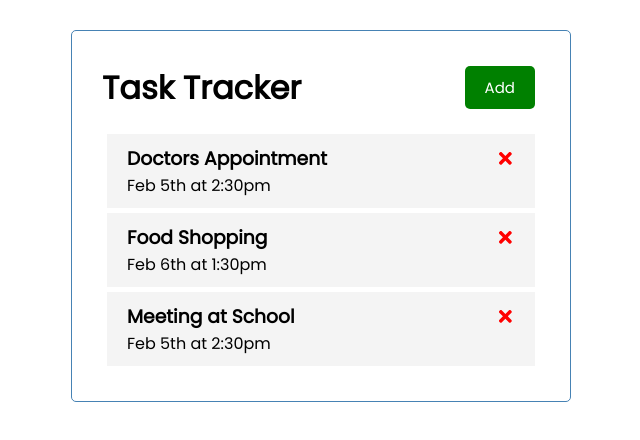
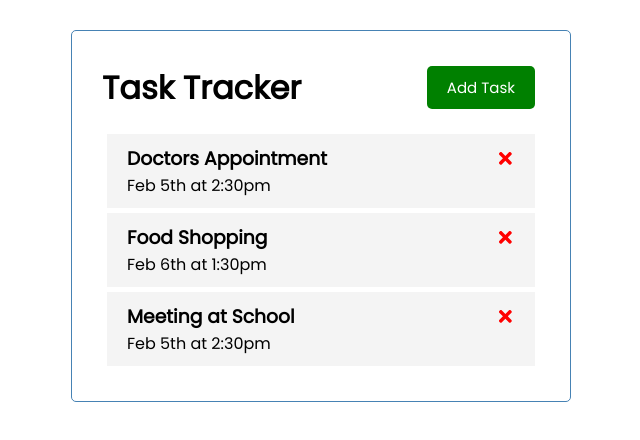
Before and after one commit to Vsomera/Task-Tracker, a React (Create React App) app: page / in a window 1280 px wide. Shown: the top 440 px of the page, without its empty margins (319-959 px from the left). Built offline with nearby package versions, Linux system fonts and the light colour scheme.

Commit message:
added more stuff on add task button click

```diff
--- a/src/App.js
+++ b/src/App.js
@@ -60,7 +60,13 @@ function App() {
 
   return (
     <div className="container">
-      <Header toggleForm={toggleAddForm}/>
+      <Header
+      toggleForm={toggleAddForm}
+      btnColor = {showAddTask ? "red" : "green"}
+      btnText = {showAddTask ? "Close" : "Add Task"}
+      />
+
+
       {showAddTask && <AddTask onAdd={addTask} />} {/* If showAddTask is True, show add task form */}
         {tasks.length > 0 ?
           <Tasks tasks={tasks}           // Sends tasks list to Tasks.js component
--- a/src/components/Header.js
+++ b/src/components/Header.js
@@ -1,12 +1,12 @@
 import PropTypes from 'prop-types'
 import Button from './Button'
 
-const Header = ({ title, toggleForm }) => { // props is an object(dict) that is passed in
+const Header = ({ title, btnText, btnColor, toggleForm }) => { // props is an object(dict) that is passed in
 
   return (
     <header className="header">
         <h1>{title}</h1>
-        <Button text="Add" color="green" onClick={toggleForm}/> {/*Calls function in header.js*/}
+        <Button text={btnText} color={btnColor} onClick={toggleForm}/> {/*Calls function in header.js*/}
     </header>
   )
 }
```
